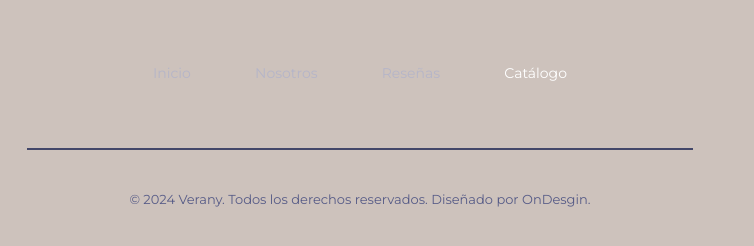
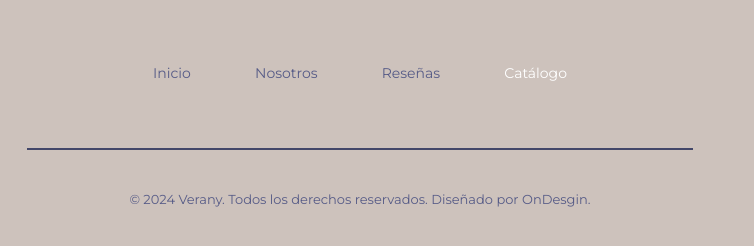
Before and after one commit to ElBenerDev/veranypiscinas, a plain HTML site: page index.html in a window 1280 px wide. Shown: the part 5610-5856 px from the top of the page, 280-1034 px from the left. Drawn offline with Linux system fonts and the light colour scheme.

Commit message:
Update style.css

```diff
--- a/css/style.css
+++ b/css/style.css
@@ -576,7 +576,7 @@ html {
 .footer-outer .footer-nav ul li {
   display: inline-block;
   line-height: 50px;
-  color: #b5b5c8;
+  color: #565b87;
   margin: 0 30px;
   font-size: 14px;
 }
```
